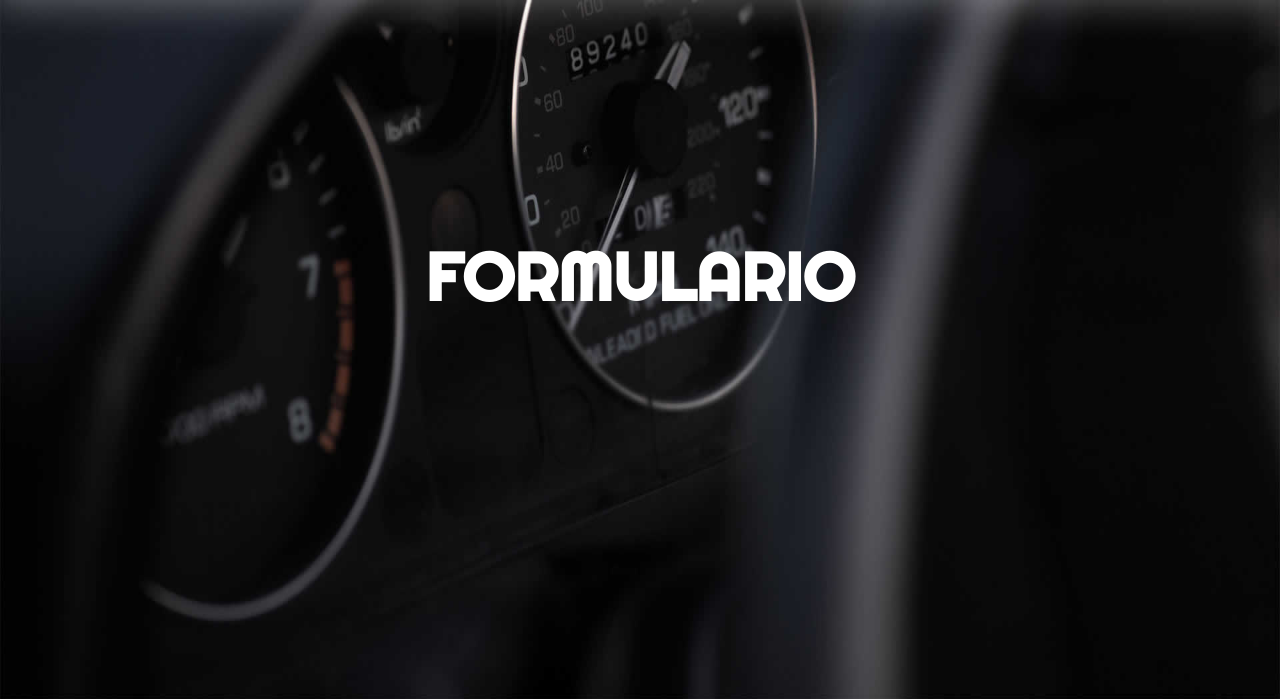
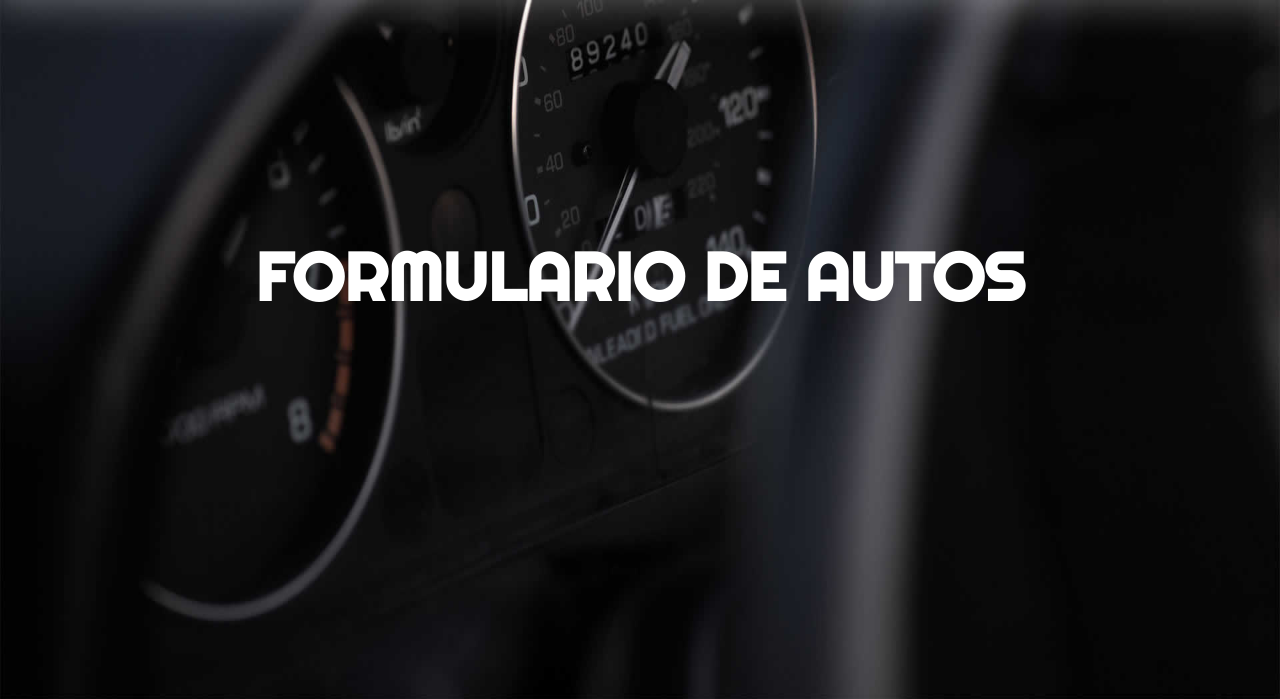
Before and after one commit to JereAlbarracin/Entrega1-Albarracin-Consiglieri-Colonna, a Django app: page /AppCoder/formularioAutos in a window 1280 px wide. Shown: the part 85-784 px from the top of the page. Run offline with Django 4.2, Linux system fonts and the light colour scheme; some libraries are stand-ins or nearby versions.

Commit message:
Formulario sin errores

```diff
--- a/AppCoder/forms.py
+++ b/AppCoder/forms.py
@@ -2,6 +2,5 @@ from django import forms
 from .models import *
 
 class formularioAutos(forms.Form):
-    id = models.AutoField(auto_created=True, primary_key=True)
     nombre = forms.CharField()
     anio = forms.IntegerField()
--- a/AppCoder/models.py
+++ b/AppCoder/models.py
@@ -2,7 +2,6 @@ from django.db import models
 
 # Create your models here.
 class Autos(models.Model):
-    #id = models.AutoField(auto_created=True, primary_key=True)
     nombre = models.CharField(max_length=40)
     anio = models.IntegerField()
 
--- a/AppCoder/templates/AppCoder/formularioAutos.html
+++ b/AppCoder/templates/AppCoder/formularioAutos.html
@@ -9,7 +9,7 @@
            <div class="row d_flex">
               <div class="col-md-12">
                  <div class="text-bg">
-                    <h1>FORMULARIO</h1>
+                    <h1>FORMULARIO DE AUTOS</h1>
                     <!--<span>Encontra el auto para vos</span>
                     <p>
                        Si neceitas ayuda para encontrar un auto este es el lugar para hacerlo.
@@ -29,19 +29,17 @@
 
      <form action="/AppCoder/formularioAutos" method="POST">  {%csrf_token %}
 
-     <!--<p>Id: <input type="number"  name="Id" ></p> -->
-
      <p>Nombre: <input type="text"  name="nombre" ></p>
 
      <p>Año: <input type="number"  name="anio" ></p>"
 
 
-   <!--   <table>
+      <!--<table>
 
          {    miFormulario.as_table      }}
 
-      </table> -->
-
+      </table>
+   -->
 
      <input type="submit" value="Enviar">
 
--- a/AppCoder/templates/AppCoder/padre.html
+++ b/AppCoder/templates/AppCoder/padre.html
@@ -59,7 +59,7 @@
                                  <a class="nav-link" href="{% url 'Inicio' %}"> HOME  </a>
                               </li>
                               <li class="nav-item">
-                                 <a class="nav-link" href="{% url 'Autos' %}">AUTOS</a>
+                                 <a class="nav-link" href="{% url 'FormulariosAutos' %}">AUTOS</a>
                               </li>
                               <li class="nav-item">
                                  <a class="nav-link" href="{% url 'Marcas' %}">MARCAS</a>
```
Also changed, not shown: AppCoder/views.py (+6 -9 lines), db.sqlite3.
